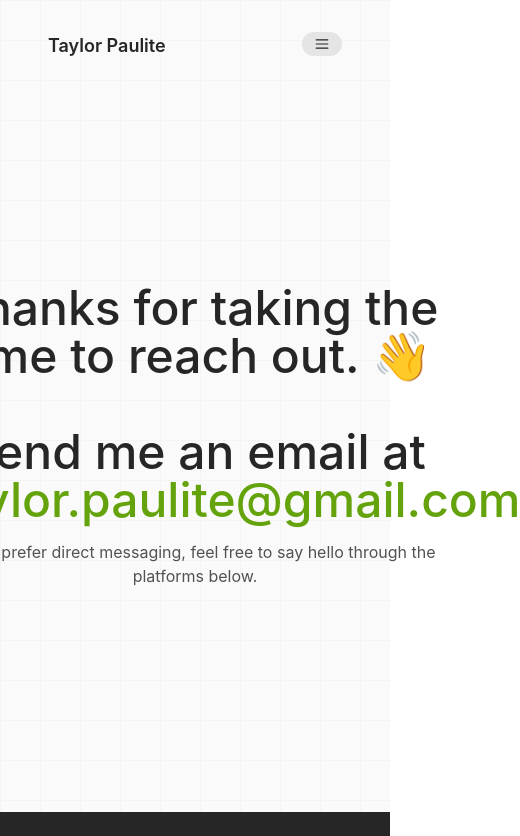
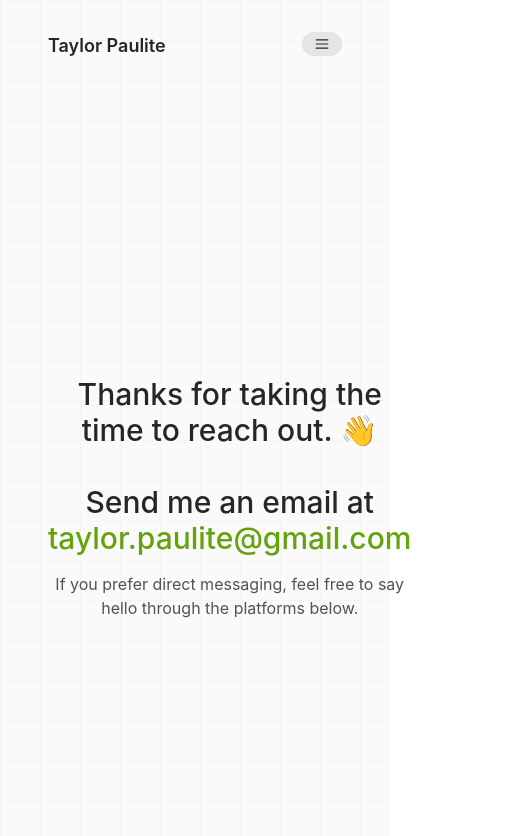
Before and after one commit to taylorpaulite/my-portfolio, a React (Create React App) app: page /contact in a window 390 px wide. Shown: the top 836 px of the page, 520 px wide, since content can reach past the window. Built offline with nearby package versions, Linux system fonts and the light colour scheme.

Commit message:
Adjusted Contact page spacing

```diff
--- a/src/Contact.js
+++ b/src/Contact.js
@@ -2,9 +2,9 @@ import React from 'react'
 
 export default function Contact() {
   return (
-    <div className="flex px-12 py-48 justify-center">
-        <div className="max-w-lg">
-            <h1 className="text-5xl font-medium text-neutral-800 dark:text-neutral-50 text-center pb-4">Thanks for taking the time to reach out. 👋 <br/> <br/> Send me an email at<span className="text-lime-600"> taylor.paulite@gmail.com</span></h1>
+    <div className="flex px-12 min-h-screen">
+        <div className="max-w-lg text-center mx-auto my-auto">
+            <h1 className="text-3xl md:text-5xl font-medium text-neutral-800 dark:text-neutral-50 text-center pb-4">Thanks for taking the time to reach out. 👋 <br/> <br/> Send me an email at<span className="text-lime-600"> taylor.paulite@gmail.com</span></h1>
             <p className="text-center text-medium pb-8 text-neutral-600 dark:text-neutral-200">If you prefer direct messaging, feel free to say hello through the platforms below.</p>
         </div>
     </div>
```
